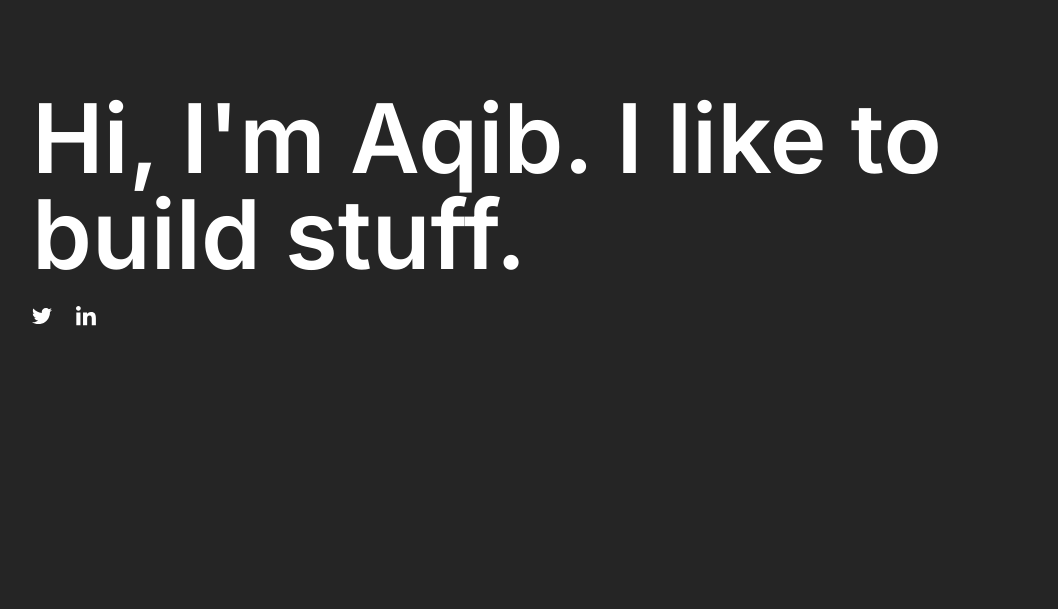
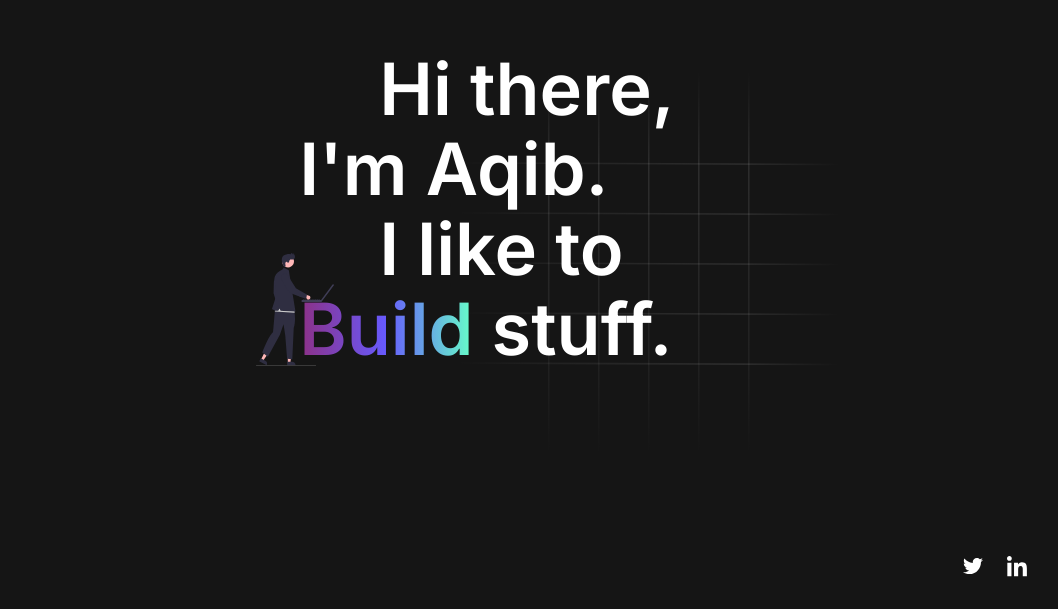
Before and after one commit to aqibashef/aqibashef.github.io, a Next.js app: page / in a window 1280 px wide. Shown: the part 191-800 px from the top of the page, without its empty margins (153-1211 px from the left). Built offline with nearby package versions, Linux system fonts and the light colour scheme.

Commit message:
header section update

```diff
--- a/app/globals.css
+++ b/app/globals.css
@@ -4,7 +4,7 @@
 
 body {
   color: white;
-  background: #252525;
+  background: #151515;
 }
 
 @layer utilities {
--- a/app/page.tsx
+++ b/app/page.tsx
@@ -1,10 +1,12 @@
 import { Header } from "@/components/header";
+import { Social } from "@/components/social";
 import Image from "next/image";
 
 export default function Home() {
   return (
     <main className="flex min-h-screen flex-col items-center justify-between">
       <Header/>
+      <Social/>
     </main>
   );
 }
--- a/components/header/index.tsx
+++ b/components/header/index.tsx
@@ -1,11 +1,13 @@
-import { Social } from "../social";
+import styles from './styles.module.css';
 
 export const Header = () => {
     return (
-        <div className="container h-screen flex justify-center items-center">
+        <div className={styles.header + " container h-screen flex justify-center items-center"}>
             <div className="flex flex-col items-center lg:items-start">
-                <h1 className="text-3xl sm:text-4xl md:text-6xl xl:text-8xl text-center lg:text-left font-semibold leading-tight mb-6">Hi, I'm Aqib. I like to <br/>build stuff.</h1>
-                <Social/>
+                <h2 className="text-5xl sm:text-6xl xl:text-7xl font-semibold mb-2 pl-10 sm:pl-20">Hi there,</h2>
+                <h2 className="text-5xl sm:text-6xl xl:text-7xl font-semibold mb-2">I'm Aqib.</h2>
+                <h2 className="text-5xl sm:text-6xl xl:text-7xl font-semibold mb-2 pl-10 sm:pl-20">I like to</h2>
+                <h2 className="text-5xl sm:text-6xl xl:text-7xl font-semibold pl-5 sm:pl-8 md:pl-0"><span className={styles.specialText}>Build</span> stuff.</h2>
             </div>
         </div>
     );
--- /dev/null
+++ b/components/header/styles.module.css
@@ -0,0 +1,70 @@
+.header {
+    background-image: url('/bg-1.svg');
+    background-repeat: no-repeat;
+    background-position: 85% 58%;
+    background-size: 75vw 75vw;
+}
+
+.specialText {
+    background: -webkit-linear-gradient(0deg,#8D3084, #675AFE, #66FFC8);
+    -webkit-background-clip: text;
+    -webkit-text-fill-color: transparent;
+    position: relative;
+}
+
+.specialText::before {
+    content: '';
+    background-image: url('/bg-2.svg');
+    background-repeat: no-repeat;
+    background-size: contain;
+    position: absolute;
+    right: 80%;
+    bottom: -8%;
+    height: 145%;
+    width: 45%;
+}
+
+@media screen and (min-width: 640px) {
+    .header {
+        background-image: url('/bg-1.svg');
+        background-repeat: no-repeat;
+        background-position: 83% 60%;
+        background-size: 50vw 50vw;
+    }
+}
+
+@media screen and (min-width: 768px) {
+    .header {
+        background-image: url('/bg-1.svg');
+        background-repeat: no-repeat;
+        background-position: 80% 60%;
+        background-size: 45vw 45vw;
+    }
+}
+
+@media screen and (min-width: 1024px) {
+    .header {
+        background-image: url('/bg-1.svg');
+        background-repeat: no-repeat;
+        background-position: 73% 60%;
+        background-size: 35vw 35vw;
+    }
+}
+
+@media screen and (min-width: 1280px) {
+    .header {
+        background-image: url('/bg-1.svg');
+        background-repeat: no-repeat;
+        background-position: 68% 63%;
+        background-size: 30vw 30vw;
+    }
+}
+
+@media screen and (min-width: 1536px) {
+    .header {
+        background-image: url('/bg-1.svg');
+        background-repeat: no-repeat;
+        background-position: 64% 63%;
+        background-size: 25vw 25vw;
+    }
+}
--- a/components/social/index.tsx
+++ b/components/social/index.tsx
@@ -1,9 +1,11 @@
 import Image from "next/image";
 import Link from "next/link";
 
+import styles from './styles.module.css';
+
 export const Social = () => {
     return (
-        <div className="flex gap-x-6">
+        <div className={styles.socialNav + " flex gap-x-6"}>
             <Link href={"https://twitter.com/aqibashef"} target="_blank">
                 <Image src={"/twitter-white.svg"} alt="T" height={20} width={20}/>
             </Link>
--- a/components/social/styles.module.css
+++ b/components/social/styles.module.css
@@ -0,0 +1,5 @@
+.socialNav {
+    position: fixed;
+    bottom: 30px;
+    right: 100px;
+}
```
Also changed, not shown: public/bg-1.svg (added), public/bg-2.svg (added).
